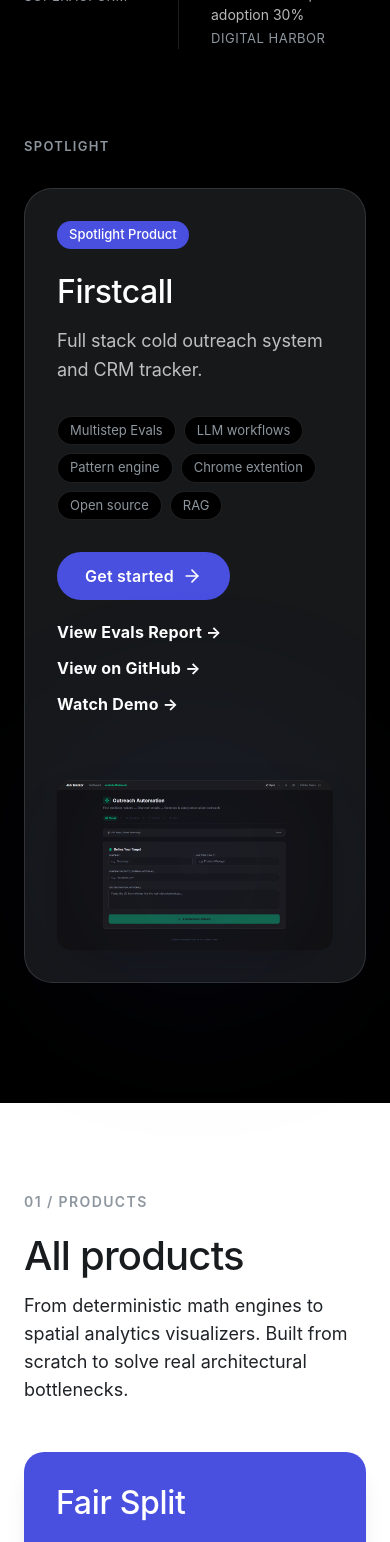
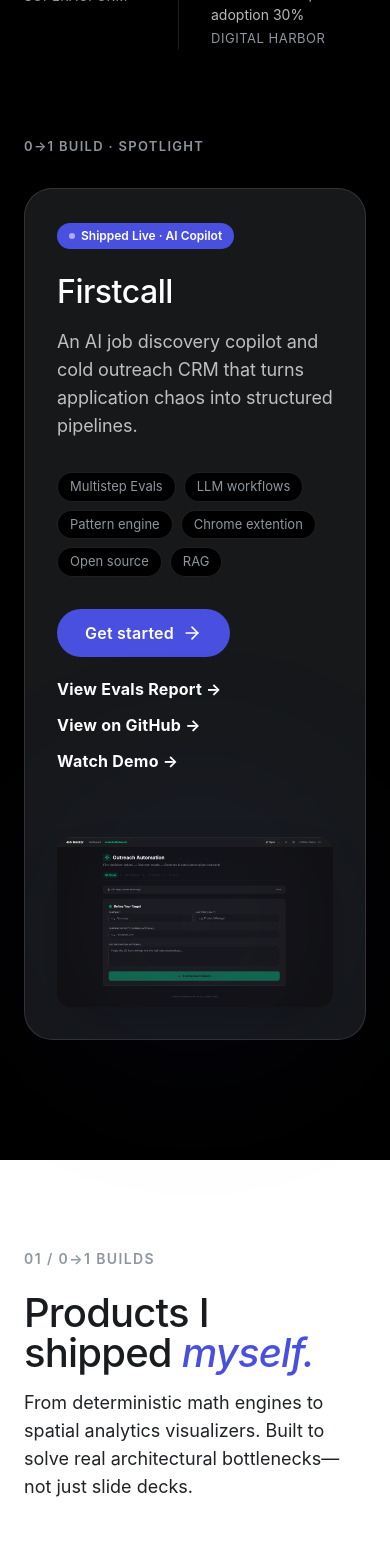
Before and after one commit to Kumkumlover/Portfolio, a React (Vite) app: page / in a window 390 px wide. Shown: the part 1280-2822 px from the top of the page. Built offline with nearby package versions, Linux system fonts and the light colour scheme.

Commit message:
Reframe section titles with voice-driven PM storytelling

```diff
--- a/src/components/CaseStudies.jsx
+++ b/src/components/CaseStudies.jsx
@@ -44,16 +44,19 @@
       <div className="max-w-[1200px] mx-auto">
         <FadeInUp>
           <div className="text-stone text-[14px] font-semibold uppercase tracking-[0.1em] mb-6">
-            02 / CASE STUDIES
+            02 / PRODUCT TEARDOWNS
           </div>
 
           {/* Section 1: Deep dive articles and teardowns */}
           <h2
-            className="text-ink font-medium mb-10"
+            className="text-ink font-medium mb-4"
             style={{ fontSize: 'clamp(32px, 5vw, 64px)', lineHeight: 1.0, letterSpacing: '-0.64px' }}
           >
-            Deep dive articles and teardowns
+            How I think when <span className="text-primary italic">nobody asked.</span>
           </h2>
+          <p className="text-body text-[18px] leading-[1.56] max-w-2xl mb-10">
+            Self-directed product strategy, unit-economics teardowns, and root-cause analyses across high-growth consumer products.
+          </p>
         </FadeInUp>
 
         <StaggerContainer className="space-y-6 mb-6">
--- a/src/components/ExperienceFooter.jsx
+++ b/src/components/ExperienceFooter.jsx
@@ -89,25 +89,28 @@
         <div className="max-w-[1200px] mx-auto">
           <FadeInUp>
             <p className="text-stone text-[14px] font-semibold uppercase tracking-[0.1em] mb-6">
-              04 / EXPERIENCE
+              05 / TRACK RECORD
             </p>
-            <div className="flex flex-col md:flex-row md:items-end justify-between gap-6 mb-16">
+            <div className="flex flex-col md:flex-row md:items-end justify-between gap-6 mb-4">
               <h2
                 className="text-white font-medium"
                 style={{ fontSize: 'clamp(40px, 6vw, 80px)', lineHeight: 1.0, letterSpacing: '-0.8px' }}
               >
-                Experience
+                Where I've <span className="text-primary italic">moved the needle.</span>
               </h2>
               <a
                 href="https://hercules-cdn.com/file_4VWyEJ04olngM3DpRhutcGns"
                 target="_blank"
                 rel="noreferrer"
-                className="inline-flex items-center gap-2 h-[44px] px-[22px] rounded-full bg-surface-elevated border border-hairline-dark text-stone text-[14px] font-semibold hover:text-white hover:border-on-dark-mute transition-colors self-start md:self-auto"
+                className="inline-flex items-center gap-2 h-[44px] px-[22px] rounded-full bg-surface-elevated border border-hairline-dark text-stone text-[14px] font-semibold hover:text-white hover:border-on-dark-mute transition-colors self-start md:self-auto shrink-0"
               >
                 <FileText size={16} />
                 View Resume
               </a>
             </div>
+            <p className="text-on-dark-mute text-[18px] leading-[1.56] max-w-2xl mb-16">
+              Scaling AI CRM products at SuperAGI and driving enterprise health-tech feature adoption at Digital Harbor.
+            </p>
           </FadeInUp>
 
           {/* Timeline & Expandable Experience Cards */}
--- a/src/components/Navigation.jsx
+++ b/src/components/Navigation.jsx
@@ -33,7 +33,7 @@
               whileTap={{ scale: 0.95 }}
               transition={{ type: 'spring', stiffness: 400, damping: 17 }}
             >
-              Products
+              0→1 Builds
             </motion.a>
             <motion.a
               href="#case-studies"
@@ -42,7 +42,7 @@
               whileTap={{ scale: 0.95 }}
               transition={{ type: 'spring', stiffness: 400, damping: 17 }}
             >
-              Case Studies
+              Teardowns
             </motion.a>
             <motion.a
               href="#skills"
--- a/src/components/OriginalCases.jsx
+++ b/src/components/OriginalCases.jsx
@@ -27,16 +27,16 @@
       <div className="max-w-[1200px] mx-auto">
         <FadeInUp className="mb-12">
           <p className="text-stone text-[14px] font-semibold uppercase tracking-[0.1em] mb-6">
-            03 / ORIGINAL PRODUCT CASES
+            03 / ZERO TO ONE
           </p>
           <h2
             className="text-ink font-medium mb-4"
             style={{ fontSize: 'clamp(40px, 6vw, 80px)', lineHeight: 1.0, letterSpacing: '-0.8px' }}
           >
-            From zero to one
+            From vague signal to <span className="text-primary italic">shipped MVP.</span>
           </h2>
           <p className="text-body text-[18px] leading-[1.56] max-w-2xl">
-            End-to-end product cases from problem discovery through MVP launch and metrics definition.
+            End-to-end product cases: uncovering non-obvious user friction, vibe-coding prototypes, and defining metrics that matter.
           </p>
         </FadeInUp>
 
--- a/src/components/ProductsCatalogue.jsx
+++ b/src/components/ProductsCatalogue.jsx
@@ -8,16 +8,16 @@
       <div className="max-w-[1200px] mx-auto">
         <FadeInUp>
           <div className="text-stone text-[14px] font-semibold uppercase tracking-[0.1em] mb-6">
-            01 / PRODUCTS
+            01 / 0→1 BUILDS
           </div>
           <h2
             className="text-ink font-medium mb-4"
             style={{ fontSize: 'clamp(40px, 6vw, 80px)', lineHeight: 1.0, letterSpacing: '-0.8px' }}
           >
-            All products
+            Products I shipped <span className="text-primary italic">myself.</span>
           </h2>
           <p className="text-body text-[18px] leading-[1.56] max-w-2xl mb-12">
-            From deterministic math engines to spatial analytics visualizers. Built from scratch to solve real architectural bottlenecks.
+            From deterministic math engines to spatial analytics visualizers. Built to solve real architectural bottlenecks—not just slide decks.
           </p>
         </FadeInUp>
 
--- a/src/components/SpotlightProject.jsx
+++ b/src/components/SpotlightProject.jsx
@@ -22,7 +22,7 @@
     <section className="bg-canvas-dark px-6 pb-[120px]">
       <div className="max-w-[1200px] mx-auto">
         <h2 className="text-stone text-[13px] font-semibold uppercase tracking-[0.1em] mb-8">
-          SPOTLIGHT
+          0→1 BUILD · SPOTLIGHT
         </h2>
         <FadeInUp>
           <Tilt3DCard maxRotation={4} className="rounded-[28px]">
@@ -30,8 +30,9 @@
               <div className="flex flex-col lg:flex-row gap-12 items-start">
               {/* Left side */}
               <div className="lg:w-5/12">
-                <span className="inline-flex bg-primary text-white text-[13px] font-medium rounded-full px-3 py-1 mb-6">
-                  Spotlight Product
+                <span className="inline-flex items-center gap-1.5 bg-primary text-white text-[12px] font-semibold rounded-full px-3 py-1 mb-6">
+                  <span className="size-1.5 rounded-full bg-white animate-pulse" />
+                  Shipped Live · AI Copilot
                 </span>
                 <h3
                   className="text-white font-medium mb-4"
@@ -44,7 +45,7 @@
                   Firstcall
                 </h3>
                 <p className="text-on-dark-mute text-[18px] leading-[1.56] tracking-[-0.09px] mb-8 max-w-lg">
-                  Full stack cold outreach system<br/>and CRM tracker.
+                  An AI job discovery copilot and cold outreach CRM that turns application chaos into structured pipelines.
                 </p>
                 <div className="flex flex-wrap gap-2 mb-8">
                   {['Multistep Evals', 'LLM workflows', 'Pattern engine', 'Chrome extention', 'Open source', 'RAG'].map((tag) => (
```
